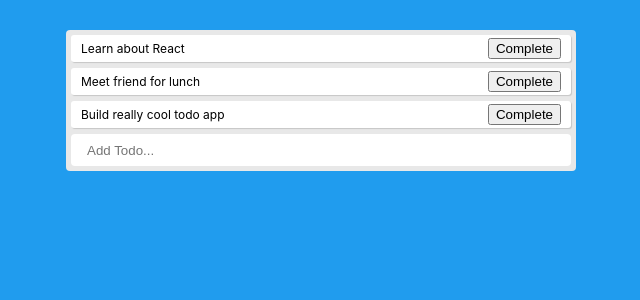
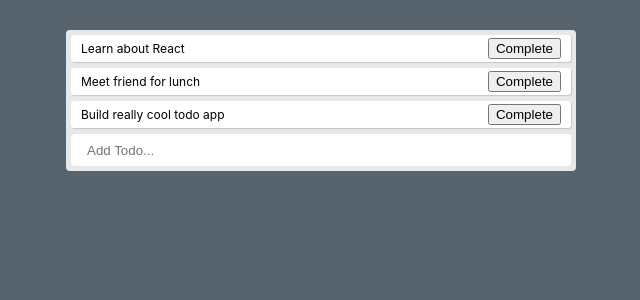
Before and after one commit to jmorales113/React-Hooks-Todos, a React (Create React App) app in the folder react-hooks-todos/: page / in a window 1280 px wide. Shown: the top 300 px of the page, without its empty margins (319-959 px from the left). Built offline with nearby package versions, Linux system fonts and the light colour scheme.

Commit message:
Completed button functioning

```diff
--- a/react-hooks-todos/src/App.css
+++ b/react-hooks-todos/src/App.css
@@ -1,5 +1,5 @@
 .app {
-  background: #209cee;
+  background: #58646d;
   padding: 30px;
   height: 100vh;
 }
--- a/react-hooks-todos/src/App.js
+++ b/react-hooks-todos/src/App.js
@@ -66,7 +66,7 @@ function App() {
     <div className="app">
       <div className="todo-list">
       {todos.map((todo, index) => (
-        <Todo key={index} todo={todo} index={index} />
+        <Todo key={index} todo={todo} index={index} completeTodo={completeTodo} />
       ))}
       <TodoForm addTodo={addTodo} />
       </div>
```
